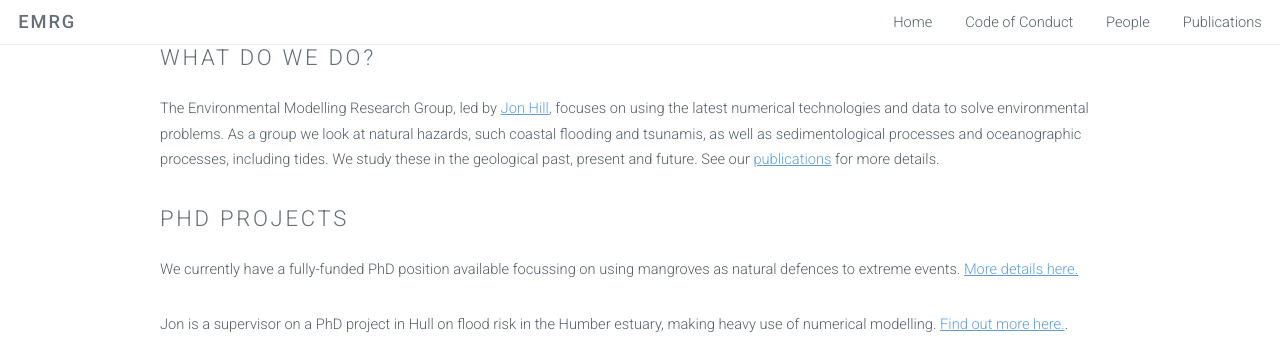
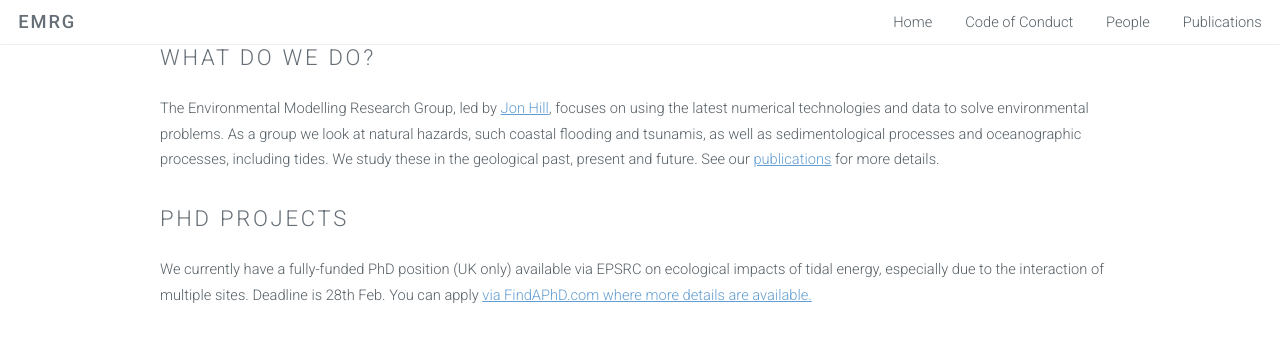
Before and after one commit to EnvModellingGroup/EnvModellingGroup.github.io, a Jekyll site: the page built from index.html, in a window 1280 px wide and 900 px high, scrolled down 602 px, cut to the strip 0-363 px from the top of the window. Built offline with Jekyll 4.4.1, drawn with Linux system fonts in a browser that asks for light colours.

Commit message:
update PhD projects

```diff
--- a/index.html
+++ b/index.html
@@ -16,8 +16,7 @@ keywords: York, University of York, Jon Hill, Hill, Hill lab, computational flui
 	    <div class="row">
 	<section>
            <h2>PhD Projects</h2>
-		<p>We currently have a fully-funded PhD position available focussing on using mangroves as natural defences to extreme events. <a href="https://www.findaphd.com/phds/project/acce-dtp-fully-funded-project-quantifying-the-role-of-mangrove-forests-in-protecting-vulnerable-coastlines-from-extreme-events/?p136266">More details here.</a></p>
-                <p>Jon is a supervisor on a PhD project in Hull on flood risk in the Humber estuary, making heavy use of numerical modelling. <a href="https://www.findaphd.com/phds/project/nerc-panorama-dtp-estuarine-morphology-understanding-atypical-behaviour-and-evaluating-flood-management-scenarios/?p137413">Find out more here.</a>.</p>
+		<p>We currently have a fully-funded PhD position (UK only) available via EPSRC on ecological impacts of tidal energy, especially due to the interaction of multiple sites. Deadline is 28th Feb. You can apply <a href="https://www.findaphd.com/phds/project/how-do-multiple-tidal-energy-sites-interact-and-do-any-ecological-impacts-worsen/?p140668">via FindAPhD.com where more details are available.</a></p>
         </section>
 
         <section>
```
